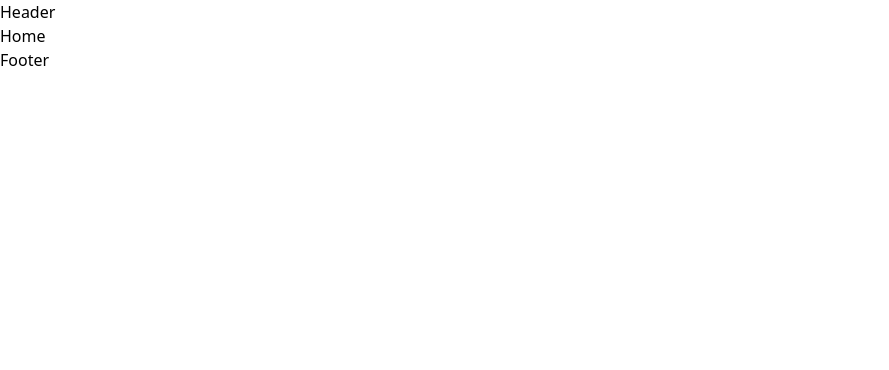
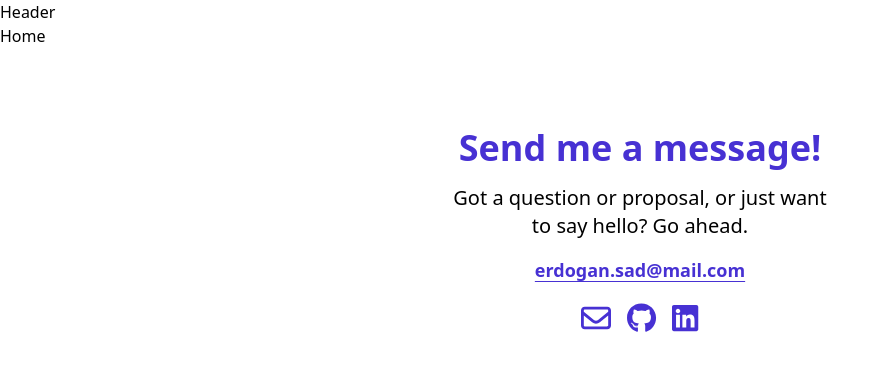
Before and after one commit to erdogansad/erdogansad, a React (Create React App) app: page / in a window 1280 px wide. Shown: the top 370 px of the page, without its empty margins (0-889 px from the left). Built offline with nearby package versions, Linux system fonts and the light colour scheme.

Commit message:
footer component created

```diff
--- a/src/layouts/Footer.js
+++ b/src/layouts/Footer.js
@@ -1,7 +1,31 @@
+import { faGithub, faLinkedin } from "@fortawesome/free-brands-svg-icons";
+import { faEnvelope } from "@fortawesome/free-regular-svg-icons";
+import { FontAwesomeIcon } from "@fortawesome/react-fontawesome";
 import React from "react";
 
 const Footer = () => {
-  return <footer>Footer</footer>;
+  return (
+    <footer className="flex flex-col justify-center items-center py-20">
+      <span className="text-4xl font-bold text-purpleHearth">Send me a message!</span>
+      <span className="text-center text-xl py-4">
+        Got a question or proposal, or just want
+        <br />
+        to say hello? Go ahead.
+      </span>
+      <span className="text-purpleHearth text-lg underline underline-offset-4 font-semibold">erdogan.sad@mail.com</span>
+      <div className="flex gap-x-4 text-purpleHearth text-3xl py-4">
+        <span>
+          <FontAwesomeIcon icon={faEnvelope} />
+        </span>
+        <span>
+          <FontAwesomeIcon icon={faGithub} />
+        </span>
+        <span>
+          <FontAwesomeIcon icon={faLinkedin} />
+        </span>
+      </div>
+    </footer>
+  );
 };
 
 export default Footer;
```
